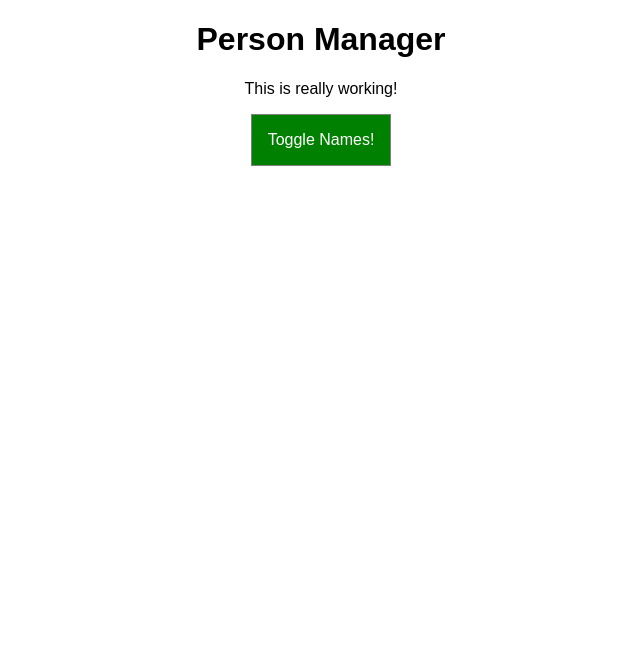
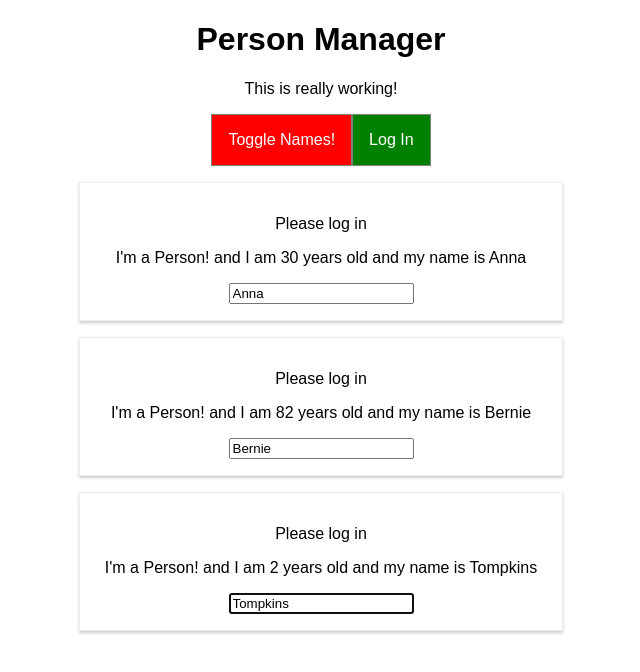
Before and after one commit to annaelizabeth2019/react-complete-guide, a React app: page / in a window 1280 px wide. Shown: the top 672 px of the page, without its empty margins (319-959 px from the left). Built offline with nearby package versions, Linux system fonts and the light colour scheme.

Commit message:
completes ~lesson 112

```diff
--- a/src/components/Cockpit/Cockpit.js
+++ b/src/components/Cockpit/Cockpit.js
@@ -1,19 +1,27 @@
-import React from "react";
+import React, { useEffect, useRef } from "react";
 import classes from "./Cockpit.css";
+// import AuthContext from "../../context/auth-context"
 
 const Cockpit = props => {
+  const toggleBtnRef = useRef(null);
+
+  useEffect(() => {
+    toggleBtnRef.current.click();
+  }, []);
   let btnClass = "";
   if (props.showPersons) btnClass = classes.Red;
   let assignedClasses = [];
   if (props.persons <= 2) assignedClasses.push(classes.red);
   if (props.persons <= 1) assignedClasses.push(classes.bold);
+
   return (
     <div className={classes.Cockpit}>
       <h1>{props.title}</h1>
       <p className={assignedClasses.join(" ")}>This is really working!</p>
-      <button className={btnClass} onClick={props.clicked}>
+      <button className={btnClass} ref={toggleBtnRef} onClick={props.clicked}>
         Toggle Names!
       </button>
+      <button onClick={props.login}>Log In</button>
     </div>
   );
 };
--- a/src/components/Persons/Person/Person.js
+++ b/src/components/Persons/Person/Person.js
@@ -1,16 +1,30 @@
-import React, { PureComponent } from "react";
+import React, { Component } from "react";
 import classes from "./Person.css";
 import withClass from "../../../hoc/WithClass";
 import PropTypes from "prop-types";
+import AuthContext from "../../../context/auth-context";
 
-class Person extends PureComponent {
+class Person extends Component {
+  constructor(props) {
+    super(props);
+    this.inputElementRef = React.createRef();
+  }
+
+  componentDidMount() {
+    this.inputElementRef.current.focus();
+  }
+
   render() {
-    console.log("App.js person");
     return (
       <div
       // onClick={this.props.click}
       // className={classes.Person}
       >
+        <AuthContext.Consumer>
+          {context =>
+            context.authenticated ? <p>Authenticated!</p> : <p>Please log in</p>
+          }
+        </AuthContext.Consumer>
         <p>
           I'm a Person! and I am {this.props.age} years old and my name is{" "}
           {this.props.name}
@@ -18,6 +32,8 @@ class Person extends PureComponent {
         <p>{this.props.children}</p>
         <input
           type="text"
+          // ref={inputEl => (this.inputElement = inputEl)}
+          ref={this.inputElementRef}
           onChange={this.props.changed}
           value={this.props.name}
         />
--- a/src/components/Persons/Persons.js
+++ b/src/components/Persons/Persons.js
@@ -1,5 +1,6 @@
 import React, { Component } from "react";
 import Person from "./Person/Person";
+import AuthContext from "../../context/auth-context";
 
 class Persons extends Component {
   shouldComponentUpdate(nextProps, nextState) {
--- a/src/containers/App.js
+++ b/src/containers/App.js
@@ -3,6 +3,7 @@ import classes from "./App.css";
 import Persons from "../components/Persons/Persons";
 import Cockpit from "../components/Cockpit/Cockpit";
 import withClass from "../hoc/WithClass";
+import AuthContext from "../context/auth-context";
 // import ErrorBoundary from "../ErrorBoundary/ErrorBoundary";
 
 class App extends Component {
@@ -62,6 +63,10 @@ class App extends Component {
     this.setState({ showPersons: !doesShow });
   };
 
+  loginHandler = () => {
+    this.setState({ authenticated: true });
+  };
+
   render() {
     console.log("App.js render");
     const style = {
@@ -89,13 +94,21 @@ class App extends Component {
 
     return (
       <div classes={classes.App}>
+        <AuthContext.Provider
+          value={{
+            authenticated: this.state.authenticated,
+            login: this.loginHandler
+          }}
+        >
           <Cockpit
             title={this.props.appTitle}
             showPersons={this.state.showPersons}
             persons={this.state.persons.length}
             clicked={this.togglePersonsHandler}
+            login={this.loginHandler}
           />
           {persons}
+        </AuthContext.Provider>
       </div>
     );
   }
--- /dev/null
+++ b/src/context/auth-context.js
@@ -0,0 +1,8 @@
+import React from "react";
+
+const AuthContext = React.createContext({
+  authenticated: false,
+  login: () => {}
+});
+
+export default AuthContext;
```
Lines whose indentation alone changed are shown as unchanged.
